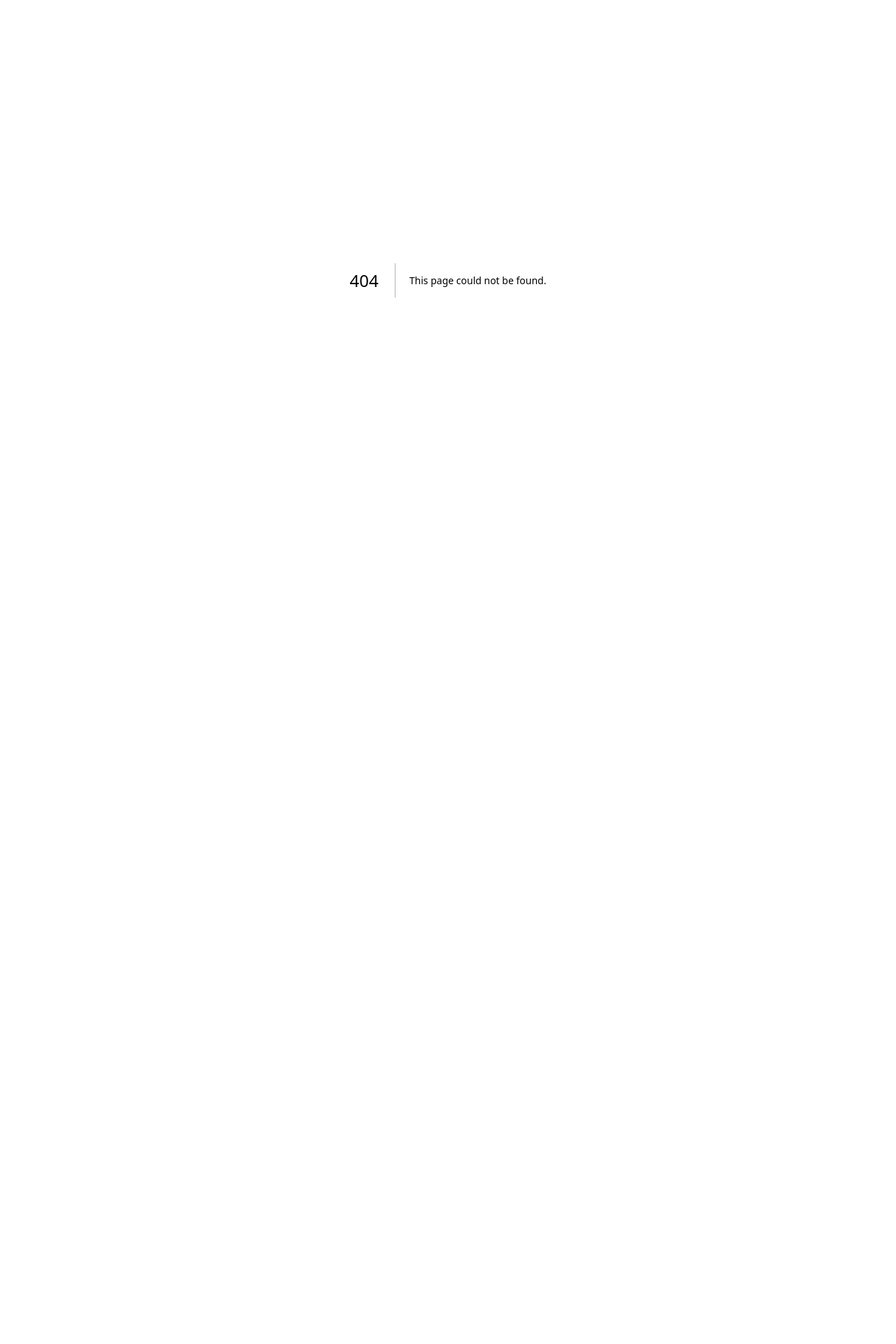
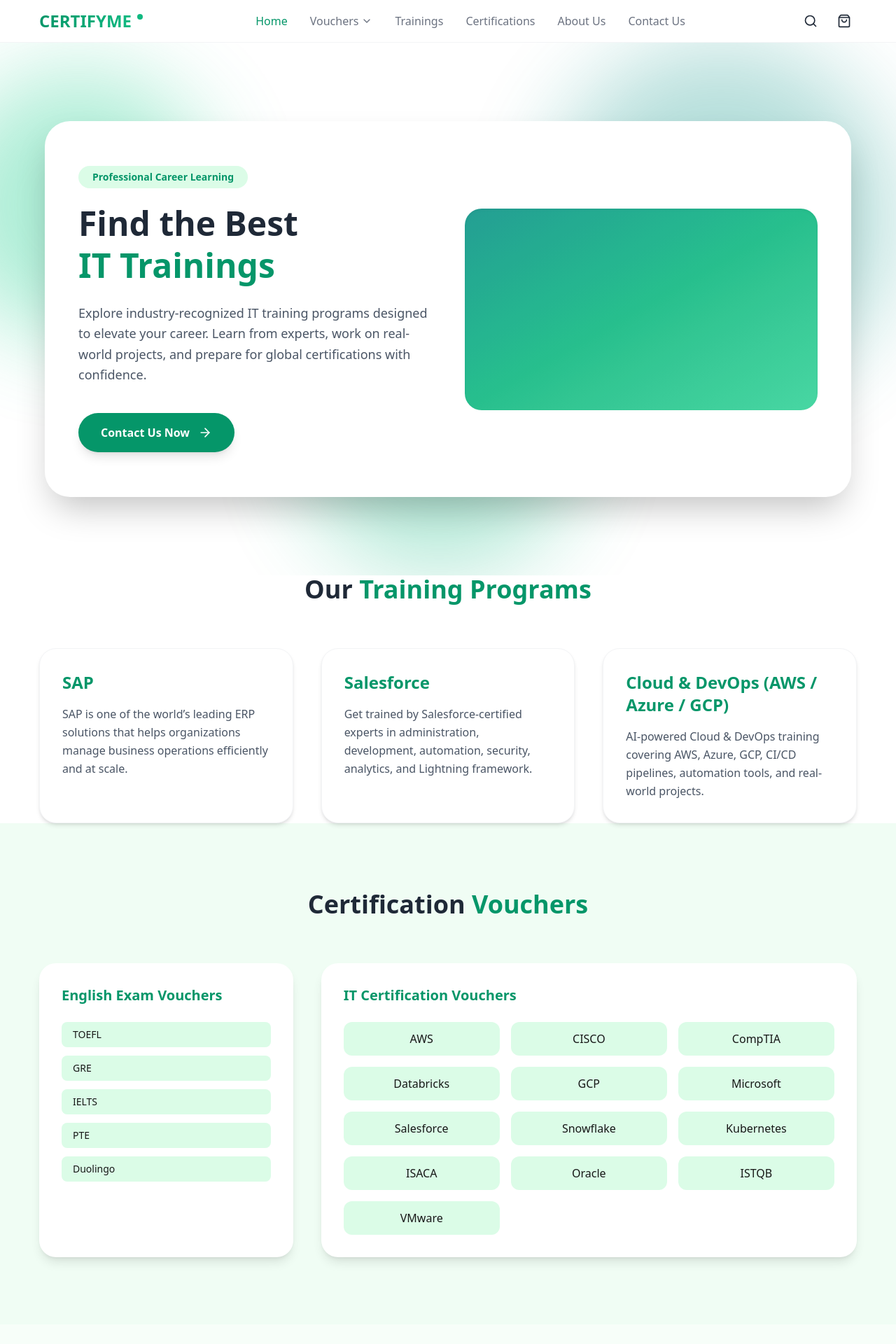
Before and after one commit to vkop007/CertifyMe, a Next.js app: page /training in a window 1280 px wide. Before the commit this address had no page. Shown: the top 1920 px of the page at 70% size. Before the commit the page ends 800 px from the top, so only its background shows below. Built offline with nearby package versions, Linux system fonts and the light colour scheme.

Commit message:
Added trainig page

```diff
--- /dev/null
+++ b/app/training/page.tsx
@@ -0,0 +1,165 @@
+"use client";
+
+import Header from "@/components/header/Header";
+import Footer from "@/components/footer/Footer";
+import Link from "next/link";
+import { ArrowRight } from "lucide-react";
+
+const TRAININGS = [
+  {
+    title: "SAP",
+    desc: "SAP is one of the world’s leading ERP solutions that helps organizations manage business operations efficiently and at scale.",
+  },
+  {
+    title: "Salesforce",
+    desc: "Get trained by Salesforce-certified experts in administration, development, automation, security, analytics, and Lightning framework.",
+  },
+  {
+    title: "Cloud & DevOps (AWS / Azure / GCP)",
+    desc: "AI-powered Cloud & DevOps training covering AWS, Azure, GCP, CI/CD pipelines, automation tools, and real-world projects.",
+  },
+];
+
+const ENGLISH_EXAMS = ["TOEFL", "GRE", "IELTS", "PTE", "Duolingo"];
+
+const VOUCHERS = [
+  "AWS",
+  "CISCO",
+  "CompTIA",
+  "Databricks",
+  "GCP",
+  "Microsoft",
+  "Salesforce",
+  "Snowflake",
+  "Kubernetes",
+  "ISACA",
+  "Oracle",
+  "ISTQB",
+  "VMware",
+];
+
+export default function TrainingPage() {
+  return (
+    <>
+      <Header />
+
+      {/* ================= HERO (DESIGN COMBO) ================= */}
+      <section className="relative overflow-hidden py-28">
+        {/* COLOR SHAPES */}
+        <div className="absolute inset-0">
+          <div className="absolute -left-20 top-10 w-96 h-96 bg-[#34D399] rounded-full opacity-40 blur-3xl" />
+          <div className="absolute right-0 top-0 w-[500px] h-[500px] bg-[#0D9488] rounded-full opacity-30 blur-3xl" />
+          <div className="absolute left-1/3 bottom-0 w-[400px] h-[400px] bg-[#10B981] rounded-full opacity-30 blur-3xl" />
+        </div>
+
+        {/* CONTENT CARD */}
+        <div className="relative container-custom">
+          <div className="bg-white rounded-[36px] shadow-2xl px-12 py-16 max-w-6xl mx-auto grid md:grid-cols-2 gap-12 items-center">
+            {/* LEFT */}
+            <div>
+              <span className="inline-block mb-5 px-5 py-1.5 rounded-full bg-green-100 text-primary text-sm font-semibold">
+                Professional Career Learning
+              </span>
+
+              <h1 className="text-4xl md:text-5xl font-extrabold leading-tight mb-6 text-text-dark">
+                Find the Best <br />
+                <span className="text-primary">IT Trainings</span>
+              </h1>
+
+              <p className="text-lg text-gray-600 leading-relaxed max-w-xl mb-10">
+                Explore industry-recognized IT training programs designed to
+                elevate your career. Learn from experts, work on real-world
+                projects, and prepare for global certifications with confidence.
+              </p>
+
+              <Link
+                href="/contact"
+                className="inline-flex items-center gap-3 bg-primary text-white font-semibold px-8 py-4 rounded-full shadow-lg hover:shadow-xl hover:scale-[1.03] transition"
+              >
+                Contact Us Now
+                <ArrowRight className="w-5 h-5" />
+              </Link>
+            </div>
+
+            {/* RIGHT */}
+            <div className="hidden md:flex justify-center">
+              <div className="w-full h-72 rounded-3xl bg-linear-to-br from-[#0D9488] via-[#10B981] to-[#34D399] opacity-90 shadow-inner" />
+            </div>
+          </div>
+        </div>
+      </section>
+
+      {/* ================= TRAININGS ================= */}
+      <section className="container-custom py-24">
+        <h2 className="text-4xl font-extrabold text-center mb-16 text-text-dark">
+          Our <span className="text-primary">Training Programs</span>
+        </h2>
+
+        <div className="grid md:grid-cols-3 gap-10">
+          {TRAININGS.map((item) => (
+            <div
+              key={item.title}
+              className="bg-white rounded-3xl p-8 shadow-md hover:shadow-2xl transition border border-gray-100"
+            >
+              <h3 className="text-2xl font-bold text-primary mb-4">
+                {item.title}
+              </h3>
+              <p className="text-gray-600 leading-relaxed">
+                {item.desc}
+              </p>
+            </div>
+          ))}
+        </div>
+      </section>
+
+      {/* ================= VOUCHERS ================= */}
+      <section className="bg-green-50 py-24">
+        <div className="container-custom">
+          <h2 className="text-4xl font-extrabold text-center mb-16 text-text-dark">
+            Certification <span className="text-primary">Vouchers</span>
+          </h2>
+
+          <div className="grid md:grid-cols-3 gap-10">
+            {/* English */}
+            <div className="bg-white rounded-3xl p-8 shadow-lg">
+              <h3 className="text-xl font-bold text-primary mb-6">
+                English Exam Vouchers
+              </h3>
+              <ul className="space-y-3">
+                {ENGLISH_EXAMS.map((exam) => (
+                  <li
+                    key={exam}
+                    className="px-4 py-2 rounded-lg bg-green-100 text-sm font-medium"
+                  >
+                    {exam}
+                  </li>
+                ))}
+              </ul>
+            </div>
+
+            {/* IT */}
+            <div className="md:col-span-2 bg-white rounded-3xl p-8 shadow-lg">
+              <h3 className="text-xl font-bold text-primary mb-6">
+                IT Certification Vouchers
+              </h3>
+
+              <div className="grid grid-cols-2 md:grid-cols-3 gap-4">
+                {VOUCHERS.map((item) => (
+                  <Link
+                    key={item}
+                    href={`/course/${item.toLowerCase()}`}
+                    className="px-5 py-3 rounded-xl bg-green-100 hover:bg-primary hover:text-white transition text-center font-medium"
+                  >
+                    {item}
+                  </Link>
+                ))}
+              </div>
+            </div>
+          </div>
+        </div>
+      </section>
+
+      <Footer />
+    </>
+  );
+}
--- a/components/ExploreCoursesSection.tsx
+++ b/components/ExploreCoursesSection.tsx
@@ -7,6 +7,7 @@
 import { addToCartRequest } from "@/lib/redux/slices/cartSlice";
 
 import { COURSES, CompTIA } from "../lib/index";
+import { generateSlug } from "@/lib/utils";
 
 export default function ExploreCoursesSection() {
   const dispatch = useDispatch();
@@ -58,15 +59,11 @@
               <div className="space-y-2 mb-6">
                 <div className="flex justify-between text-sm">
                   <span>Actual</span>
-                  <span className="line-through">
-                    Rs {course.actualPrice}
-                  </span>
+                  <span className="line-through">Rs {course.actualPrice}</span>
                 </div>
                 <div className="flex justify-between font-bold">
                   <span>Our Price</span>
-                  <span className="text-primary">
-                    Rs {course.ourPrice}
-                  </span>
+                  <span className="text-primary">Rs {course.ourPrice}</span>
                 </div>
               </div>
 
@@ -80,10 +77,15 @@
                   Buy Now
                 </button>
 
-                <button className="flex items-center justify-center gap-2 border border-primary text-primary py-2.5 rounded-lg hover:bg-green-50">
+                <Link
+                  href={`/course/${generateSlug(course.category)}/${generateSlug(
+                    course.name
+                  )}`}
+                  className="flex items-center justify-center gap-2 bg-white text-primary border border-primary py-2.5 px-4 rounded-lg hover:bg-green-50 transition-colors text-sm font-medium"
+                >
                   <LayoutList className="w-4 h-4" />
                   View Details
-                </button>
+                </Link>
               </div>
             </div>
           ))}
--- a/components/header/Header.tsx
+++ b/components/header/Header.tsx
@@ -6,7 +6,6 @@
 import { useRouter } from "next/navigation";
 import { useSelector } from "react-redux";
 import { RootState } from "@/lib/redux/store";
-
 
 const VOUCHERS = [
   "AWS",
@@ -32,8 +31,11 @@
 export default function Header() {
   const [open, setOpen] = useState(false);
   const [query, setQuery] = useState("");
-  const [voucherOpen, setVoucherOpen] = useState(false);
   const router = useRouter();
+
+  const cartCount = useSelector((state: RootState) =>
+    state.cart.items.reduce((total, item) => total + item.quantity, 0)
+  );
 
   const handleSearch = (e: React.KeyboardEvent<HTMLInputElement>) => {
     if (e.key === "Enter" && query.trim()) {
@@ -43,14 +45,10 @@
     }
   };
 
-  const cartCount = useSelector((state: RootState) =>
-  state.cart.items.reduce((total, item) => total + item.quantity, 0)
-);
-
   return (
     <header className="py-3 sticky top-0 z-50 bg-white/90 backdrop-blur border-b border-gray-100">
       <div className="container-custom flex items-center justify-between py-5">
-        {/* Logo */}
+        {/* LOGO */}
         <Link href="/" className="flex items-center gap-2">
           <span className="text-2xl font-bold bg-clip-text text-transparent bg-linear-to-r from-primary to-secondary">
             CERTIFYME
@@ -58,15 +56,18 @@
           <span className="w-2 h-2 rounded-full bg-secondary mb-3"></span>
         </Link>
 
-        {/* Navigation */}
+        {/* NAVIGATION */}
         <nav className="hidden md:flex items-center gap-8 relative">
           <Link href="/" className="font-medium text-primary">
             Home
           </Link>
 
-          {/* Vouchers Dropdown */}
+          {/* VOUCHERS DROPDOWN */}
           <div className="relative group">
-            <Link href="/course" className="flex items-center gap-1 font-medium text-text-light hover:text-primary transition">
+            <Link
+              href="/course"
+              className="flex items-center gap-1 font-medium text-text-light hover:text-primary transition"
+            >
               Vouchers
               <ChevronDown className="w-4 h-4 transition-transform group-hover:rotate-180" />
             </Link>
@@ -96,8 +97,9 @@
             </div>
           </div>
 
+          {/* TRAININGS */}
           <Link
-            href="#"
+            href="/training"
             className="font-medium text-text-light hover:text-primary transition"
           >
             Trainings
@@ -125,9 +127,9 @@
           </Link>
         </nav>
 
-        {/* Right Actions */}
+        {/* RIGHT ACTIONS */}
         <div className="flex items-center gap-3">
-          {/* Search */}
+          {/* SEARCH */}
           <button
             onClick={() => setOpen((prev) => !prev)}
             className="p-2 rounded-full hover:bg-gray-100 text-text-dark hover:text-primary transition"
@@ -148,7 +150,7 @@
             />
           )}
 
-          {/* Cart */}
+          {/* CART */}
           <button
             onClick={() => router.push("/cart")}
             className="relative hidden md:flex p-2 rounded-full hover:bg-gray-100 text-text-dark hover:text-primary transition"
@@ -162,8 +164,7 @@
             )}
           </button>
 
-
-          {/* Mobile Menu */}
+          {/* MOBILE MENU */}
           <button className="md:hidden p-2">
             <div className="w-6 h-0.5 bg-black mb-1.5"></div>
             <div className="w-6 h-0.5 bg-black mb-1.5"></div>
```
Lines whose indentation alone changed are shown as unchanged.
